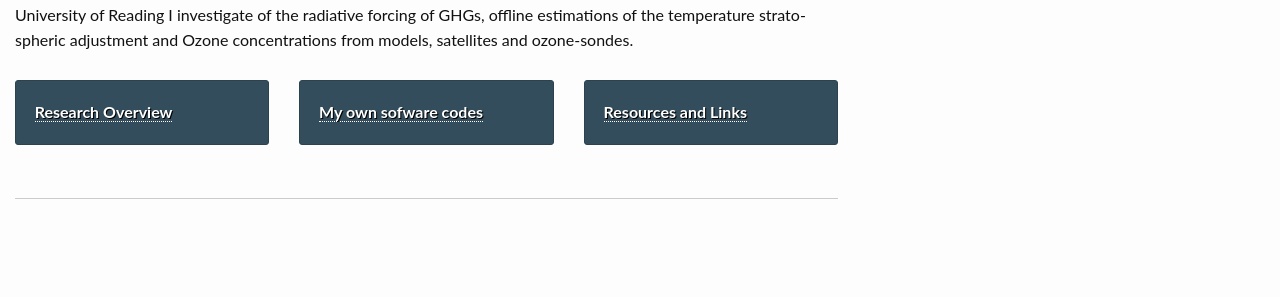
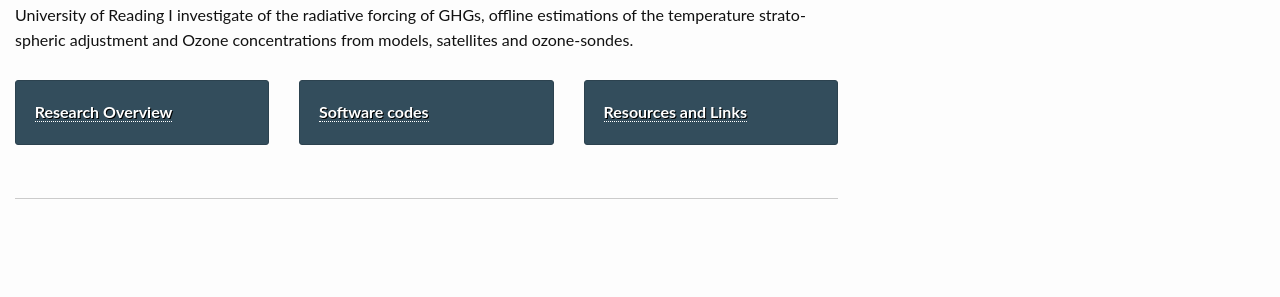
Before and after one commit to RCHG/rchg.github.io, a Jekyll site: the page built from pages/index_re.md, in a window 1280 px wide. Shown: the part 680-977 px from the top of the page. Built offline with Jekyll 4.4.1, drawn with Linux system fonts in a browser that asks for light colours; nearby versions of some CDN libraries; comment, search, counter and statistics services are not loaded; some of the changed lines change nothing that is shown.

Commit message:
Update index_re.md

```diff
--- a/pages/index_re.md
+++ b/pages/index_re.md
@@ -36,7 +36,7 @@ University of Reading I investigate of the radiative forcing of GHGs, offline es
   <div class="small-4 columns">
   {% include alert info=' <a href="/research/overview/">Research Overview</a>' %}</div>
   <div class="small-4 columns">
-  {% include alert info=' <a href="/research/my-codes/">My own sofware codes</a>' %}</div>
+  {% include alert info=' <a href="/research/my-codes/">Software codes</a>' %}</div>
   <div class="small-4 columns">
   {% include alert info=' <a href="/research/resources/">Resources and Links</a>' %}</div>
 </div>
```
